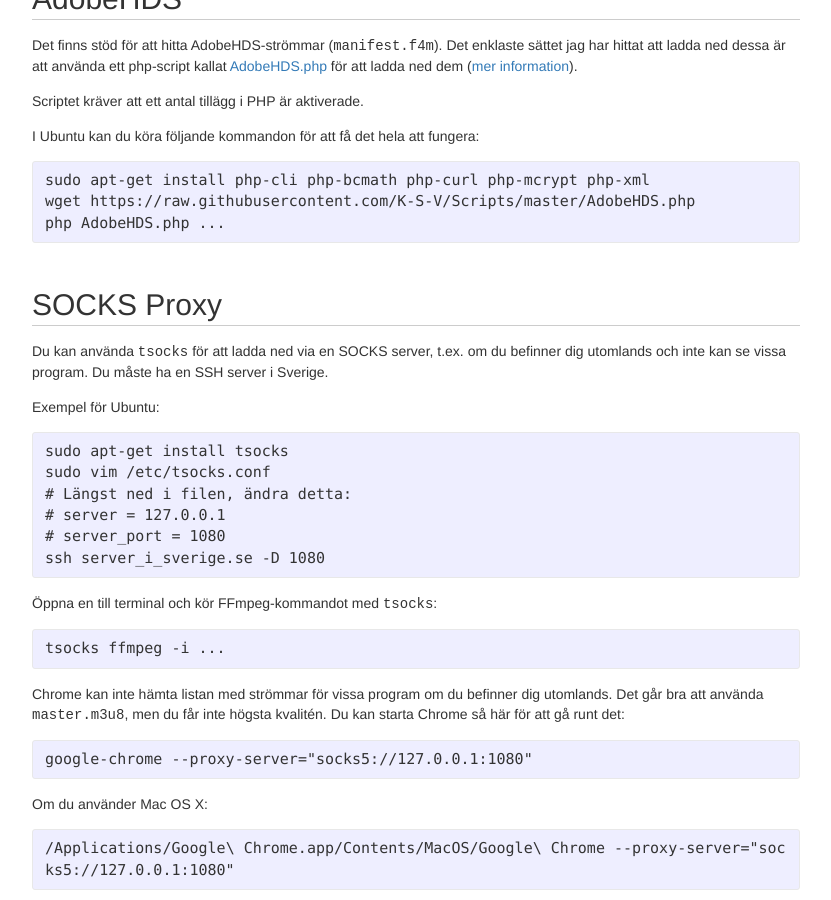
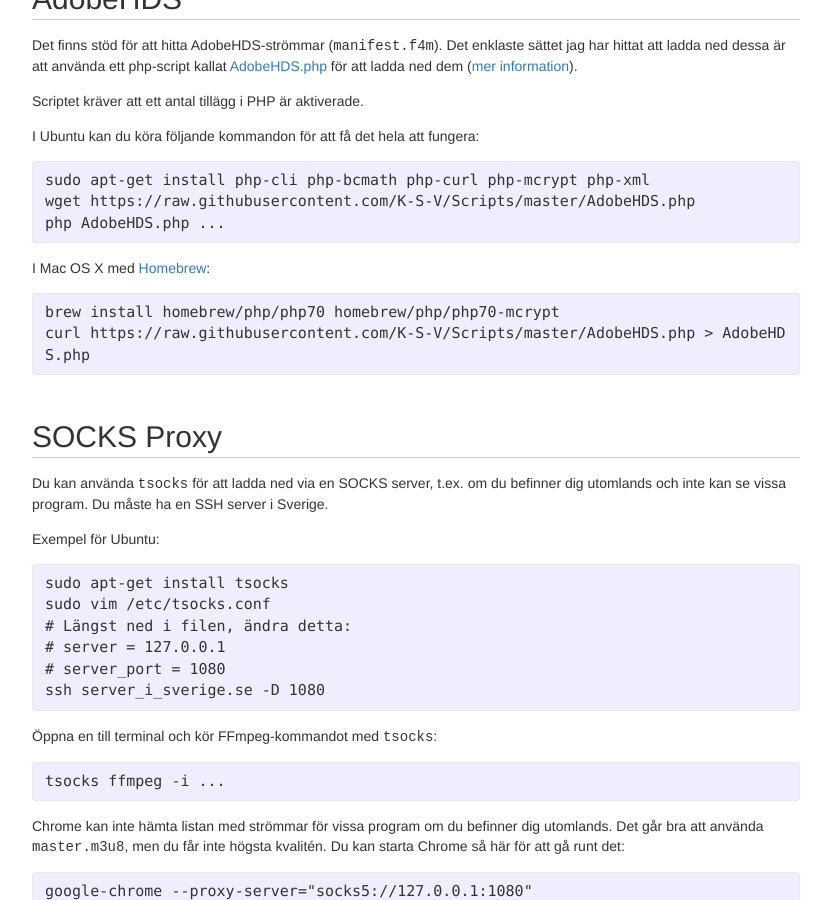
Before and after one commit to stefansundin/privatkopiera, a Jekyll site: the page built from index.html, in a window 1280 px wide and 900 px high, scrolled down 2428 px. Shown: the whole window, without its empty margins (224-1055 px from the left). Built offline with Jekyll 4.4.1, drawn with Linux system fonts in a browser that asks for light colours.

Commit message:
Add Mac AdobeHDS.php instructions.

```diff
--- a/index.html
+++ b/index.html
@@ -129,6 +129,13 @@ wget https://raw.githubusercontent.com/K-S-V/Scripts/master/AdobeHDS.php
 php AdobeHDS.php ...
 {% endhighlight %}
 
+    <p>I Mac OS X med <a href="http://brew.sh/">Homebrew</a>:</p>
+
+{% highlight shell %}
+brew install homebrew/php/php70 homebrew/php/php70-mcrypt
+curl https://raw.githubusercontent.com/K-S-V/Scripts/master/AdobeHDS.php > AdobeHDS.php
+{% endhighlight %}
+
 
     <h2 id="socks">SOCKS Proxy</h2>
 
```
